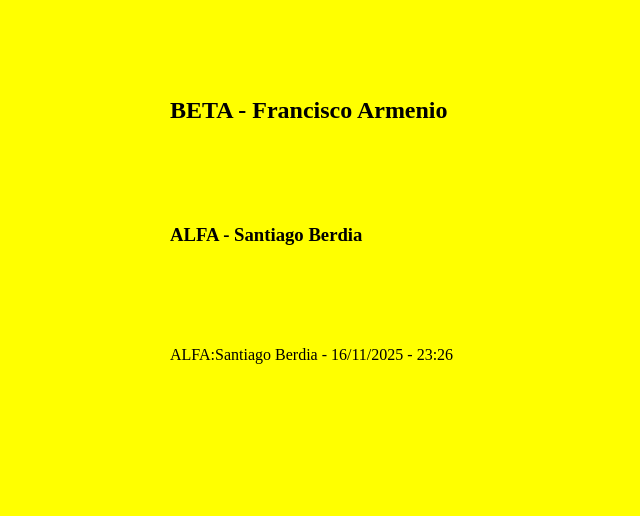
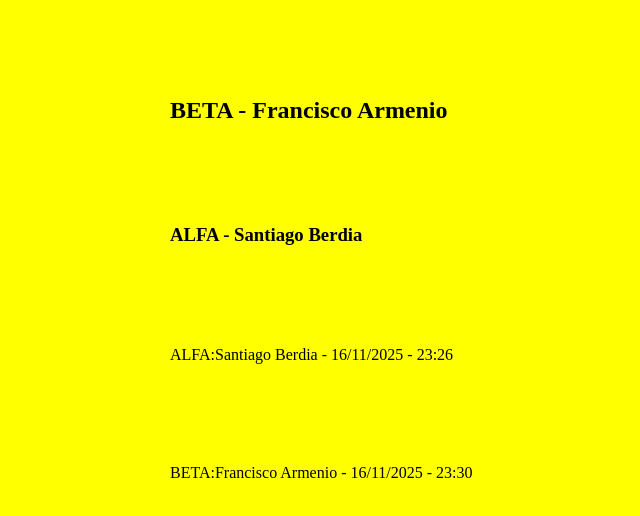
Before and after one commit to acunaciroagustin/TP_SO_i4_Equipo107, a plain HTML site: page index.html in a window 1280 px wide. Shown: the part 240-756 px from the top of the page, without its empty margins (130-770 px from the left). Drawn offline with Linux system fonts and the light colour scheme.

Commit message:
BETA sube punto 19

```diff
--- a/index.html
+++ b/index.html
@@ -11,5 +11,6 @@
  <h2>BETA - Francisco Armenio</h2>
  <h3>ALFA - Santiago Berdia</h3>
  <p>ALFA:Santiago Berdia - 16/11/2025 - 23:26</p>
+ <p>BETA:Francisco Armenio - 16/11/2025 - 23:30</p>
  </body>
  </html>
```
